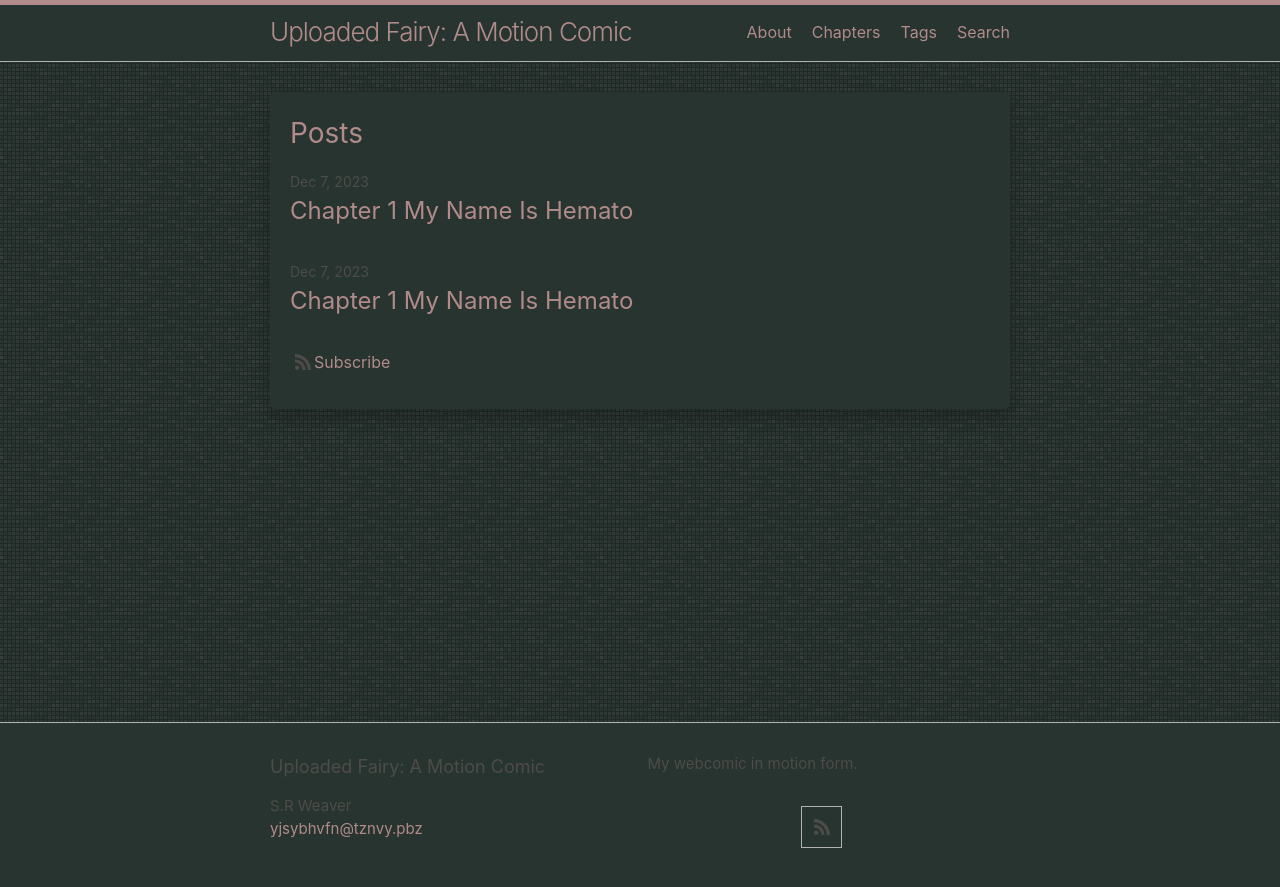
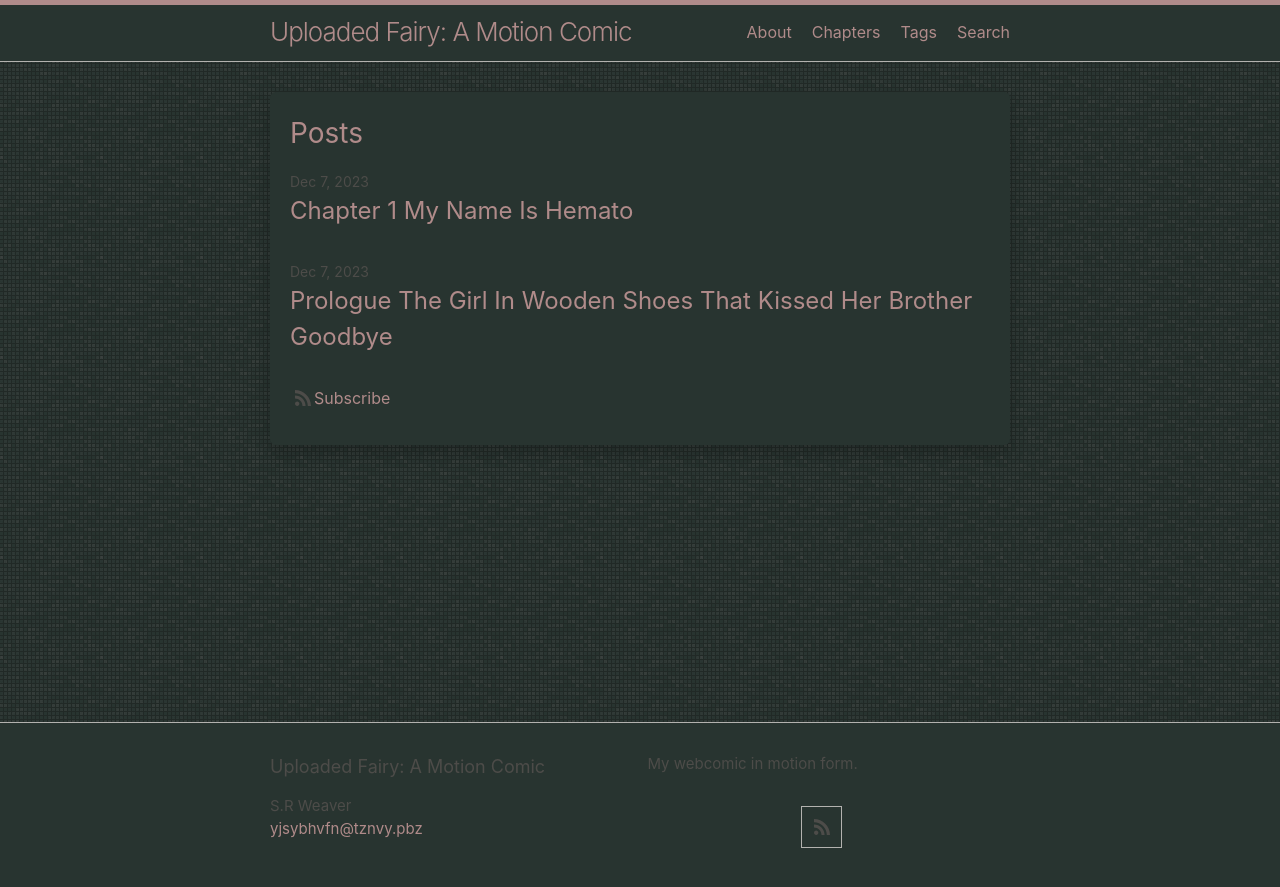
Before and after one commit to LWFlouisa/UploadedFairyMotionComic, a Jekyll site: the page built from index.md, in a window 1280 px wide. Shown: the top 887 px of the page. Built offline with Jekyll 4.4.1, drawn with Linux system fonts in a browser that asks for light colours.

Commit message:
Update 2023-12-07-chapter1_prologue.md

```diff
--- a/_posts/2023-12-07-chapter1_prologue.md
+++ b/_posts/2023-12-07-chapter1_prologue.md
@@ -1,5 +1,5 @@
 ---
-title: "Chapter 1 My Name Is Hemato"
+title: "Prologue The Girl In Wooden Shoes That Kissed Her Brother Goodbye"
 author: "S.R. Weaver"
 tags: archive motioncomic
 ---
```
